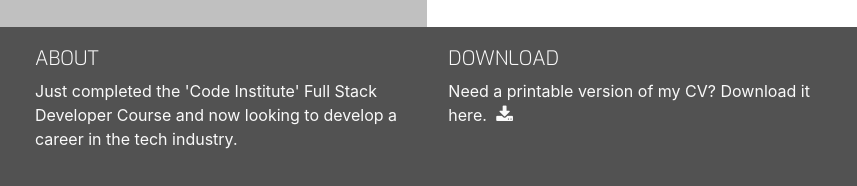
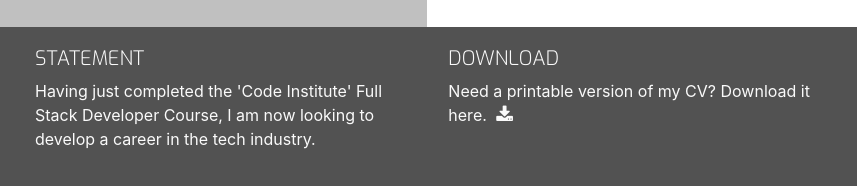
Before and after one commit to PT-70/CV, a plain HTML site: page index.html in a window 1280 px wide. Shown: the part 878-1064 px from the top of the page, 0-857 px from the left. Drawn offline with nearby package versions, Linux system fonts and the light colour scheme.

Commit message:
update text

```diff
--- a/index.html
+++ b/index.html
@@ -160,9 +160,9 @@
     <footer class="container-fluid">
         <div id="footer-details" class="row">
             <div class="col-sm-4">
-                <h5 class="uppercase general-sub">About</h5>
+                <h5 class="uppercase general-sub">Statement</h5>
                 <p class="inline-block">
-                Just completed the 'Code Institute' Full Stack Developer Course and now looking to develop a career in the tech industry.
+                Having just completed the 'Code Institute' Full Stack Developer Course, I am now looking to develop a career in the tech industry.
                 </p>
             </div>
             <div class="col-sm-4">
```
Also changed, not shown: resume.html (+2 -2 lines).
